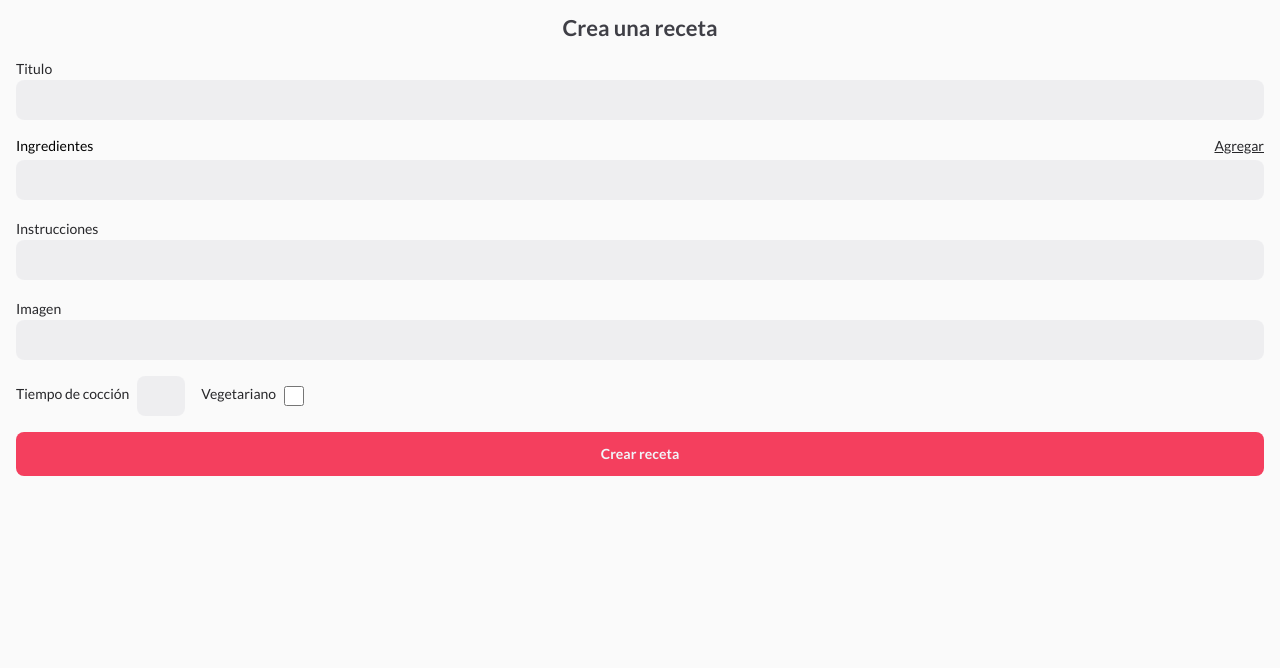
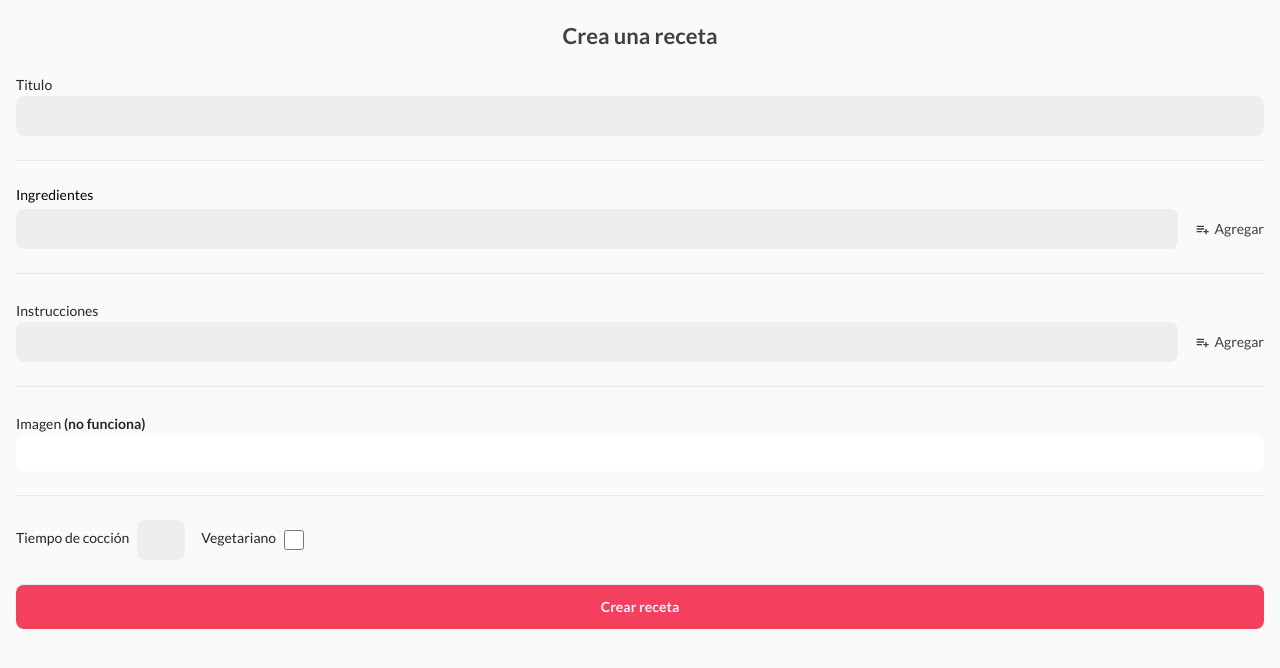
Before and after one commit to valentepablo/recetarioexpress, a Next.js app: page /crear-receta in a window 1280 px wide. Shown: the top 668 px of the page. Built offline with nearby package versions, Linux system fonts and the light colour scheme.

Commit message:
styling to create recipe

```diff
--- a/app/components/recipe-container/Recipe.tsx
+++ b/app/components/recipe-container/Recipe.tsx
@@ -24,7 +24,9 @@ export const Recipe = ({ recipe }: Props) => {
       // href={`/recetas/${recipe.name.split(" ").join("-").toLowerCase()}`}
       className="flex h-48 flex-col justify-between rounded-lg bg-gradient-to-b from-rose-400 to-rose-900 p-4 text-white"
     >
-      <p className="text-xs text-zinc-200">{recipe.createdBy.username}</p>
+      <p className="text-xs capitalize text-zinc-200">
+        {recipe.createdBy.username}
+      </p>
       <div>
         <p className="text-lg font-semibold">{recipe.name}</p>
         <div className="flex items-center justify-between">
--- a/app/crear-receta/CreateRecipeForm.tsx
+++ b/app/crear-receta/CreateRecipeForm.tsx
@@ -5,13 +5,14 @@ import { useGetUserID } from "../hooks/useGetUserID";
 import axios from "axios";
 import { useCookies } from "react-cookie";
 import { useRouter } from "next/navigation";
+import { BiListPlus } from "react-icons/bi";
 
 interface initialProps {
   name: String;
   veggie: Boolean;
   ingredients: String[];
   instructions: String[];
-  image: String;
+  image?: String;
   cookingTime: Number;
   createdBy: String;
 }
@@ -30,7 +31,8 @@ const CreateRecipeForm = () => {
   const [cookie, _] = useCookies(["access_token"]);
   const router = useRouter();
 
-  const ref = useRef<HTMLInputElement>(null);
+  const ingredientRef = useRef<HTMLInputElement>(null);
+  const instructionRef = useRef<HTMLInputElement>(null);
 
   const onSubmit = async (e: FormEvent<HTMLFormElement>) => {
     e.preventDefault();
@@ -42,9 +44,8 @@ const CreateRecipeForm = () => {
           headers: { authorization: cookie.access_token },
         }
       );
-      alert("Receta creada con exito!");
+      console.log(res);
       router.push("/");
-      console.log(res);
     } catch (error) {
       console.log(error);
     }
@@ -66,14 +67,14 @@ const CreateRecipeForm = () => {
 
   const addIngredient = () => {
     const newIngredients = receta.ingredients;
-    if (ref.current !== null) {
-      newIngredients.push(ref.current.value);
+    if (ingredientRef.current !== null) {
+      newIngredients.push(ingredientRef.current.value);
     }
     setReceta({
       ...receta,
       ingredients: [...newIngredients],
     });
-    ref.current!.value = "";
+    ingredientRef.current!.value = "";
   };
 
   const removeIngredient = (e: any) => {
@@ -89,6 +90,30 @@ const CreateRecipeForm = () => {
     });
   };
 
+  const addInstruction = () => {
+    const newInstructions = receta.instructions;
+    if (instructionRef.current !== null) {
+      newInstructions.push(instructionRef.current.value);
+    }
+    setReceta({
+      ...receta,
+      instructions: [...newInstructions],
+    });
+    instructionRef.current!.value = "";
+  };
+
+  const removeInstruction = (e: any) => {
+    const instruction = e.target.textContent;
+    let newInstructions = receta.instructions;
+    if (receta.instructions.includes(instruction)) {
+      newInstructions = newInstructions.filter((el) => el !== instruction);
+    }
+    setReceta({
+      ...receta,
+      instructions: newInstructions,
+    });
+  };
+
   let user: any = useGetUserID();
 
   useEffect(() => {
@@ -99,8 +124,8 @@ const CreateRecipeForm = () => {
   }, []);
 
   return (
-    <form className="space-y-4" onSubmit={onSubmit}>
-      <div>
+    <form className="divide-y-[1px]" onSubmit={onSubmit}>
+      <div className="pt-2 pb-6">
         <label htmlFor="name" className="mb-1 text-sm text-zinc-800">
           Titulo
         </label>
@@ -111,27 +136,30 @@ const CreateRecipeForm = () => {
           className="w-full rounded-lg bg-zinc-200 bg-opacity-50 p-2 text-zinc-500 outline-none transition placeholder:text-zinc-400 placeholder:text-opacity-60 focus:ring focus:ring-rose-300"
         />
       </div>
-      <div>
+      <div className="py-6 ">
         <div className="mb-1 flex items-center justify-between">
           <label htmlFor="ingredients" className="text-sm">
             Ingredientes
           </label>
+        </div>
+        <div className="flex items-center gap-4">
+          <input
+            ref={ingredientRef}
+            type="text"
+            name="ingredients"
+            className="w-full rounded-lg bg-zinc-200 bg-opacity-50 p-2 text-zinc-500 outline-none transition placeholder:text-zinc-400 placeholder:text-opacity-60 focus:ring focus:ring-rose-300"
+          />
           <button
             onClick={addIngredient}
             type="button"
-            className="text-sm text-zinc-800 underline"
+            className="flex items-center gap-1 text-sm text-zinc-700"
           >
-            Agregar
+            <BiListPlus className="h-4 w-4" />
+            <span>Agregar</span>
           </button>
         </div>
-        <input
-          ref={ref}
-          type="text"
-          name="ingredients"
-          className="w-full rounded-lg bg-zinc-200 bg-opacity-50 p-2 text-zinc-500 outline-none transition placeholder:text-zinc-400 placeholder:text-opacity-60 focus:ring focus:ring-rose-300"
-        />
-        {receta.ingredients.length > 0 ? (
-          <div className="flex flex-wrap gap-2 py-2">
+        {receta.ingredients.length > 0 && (
+          <div className="flex flex-wrap gap-2 pt-4">
             {receta.ingredients.map((ingredient, i) => (
               <p
                 onClick={(e) => removeIngredient(e)}
@@ -145,30 +173,58 @@ const CreateRecipeForm = () => {
               </p>
             ))}
           </div>
-        ) : null}
+        )}
       </div>
-      <div>
+      <div className="py-6 ">
         <label htmlFor="instructions" className="mb-1 text-sm text-zinc-800">
           Instrucciones
         </label>
-        <input
-          type="text"
-          name="instructions"
-          className="w-full rounded-lg bg-zinc-200 bg-opacity-50 p-2 text-zinc-500 outline-none transition placeholder:text-zinc-400 placeholder:text-opacity-60 focus:ring focus:ring-rose-300"
-        />
+        <div className="flex items-center gap-4">
+          <input
+            ref={instructionRef}
+            type="text"
+            name="instructions"
+            className="w-full rounded-lg bg-zinc-200 bg-opacity-50 p-2 text-zinc-500 outline-none transition placeholder:text-zinc-400 placeholder:text-opacity-60 focus:ring focus:ring-rose-300"
+          />
+          <button
+            onClick={addInstruction}
+            type="button"
+            className="flex items-center gap-1 text-sm text-zinc-700"
+          >
+            <BiListPlus className="h-4 w-4" />
+            <span>Agregar</span>
+          </button>
+        </div>
+        {receta.instructions.length > 0 && (
+          <ul className="mt-4 list-inside list-decimal space-y-1 divide-y p-2">
+            {receta.instructions.map((instruction, i) => (
+              <li
+                className="relative flex items-center justify-between py-1 text-sm"
+                key={i}
+              >
+                <span className="w-full " onClick={removeInstruction}>
+                  {instruction}
+                </span>
+                <span className="pointer-events-none absolute top-0 right-0 flex h-3 w-3 translate-y-1/2 items-center justify-center rounded-full bg-red-300 text-white">
+                  &times;
+                </span>
+              </li>
+            ))}
+          </ul>
+        )}
       </div>
-      <div>
+      <div className="py-6">
         <label htmlFor="image" className="mb-1 text-sm text-zinc-800">
-          Imagen
+          Imagen <strong>(no funciona)</strong>
         </label>
         <input
           onChange={handleChange}
           type="text"
           name="image"
-          className="w-full rounded-lg bg-zinc-200 bg-opacity-50 p-2 text-zinc-500 outline-none transition placeholder:text-zinc-400 placeholder:text-opacity-60 focus:ring focus:ring-rose-300"
+          className="w-full rounded-lg py-2 text-sm text-zinc-500 outline-none transition placeholder:text-zinc-400 placeholder:text-opacity-60 focus:ring focus:ring-rose-300"
         />
       </div>
-      <div className="flex gap-4">
+      <div className="flex gap-4 py-6">
         <div className="flex items-center gap-2">
           <label htmlFor="cookingTime" className="mb-1 text-sm text-zinc-800">
             Tiempo de cocción
--- a/app/crear-receta/page.tsx
+++ b/app/crear-receta/page.tsx
@@ -2,7 +2,7 @@ import CreateRecipeForm from "./CreateRecipeForm";
 
 const CrearReceta = () => {
   return (
-    <section className="p-4">
+    <section className="p-4 pt-6">
       <h2 className="mx-auto mb-4 text-center text-[22px] font-bold leading-6 text-zinc-700">
         Crea una receta
       </h2>
```
